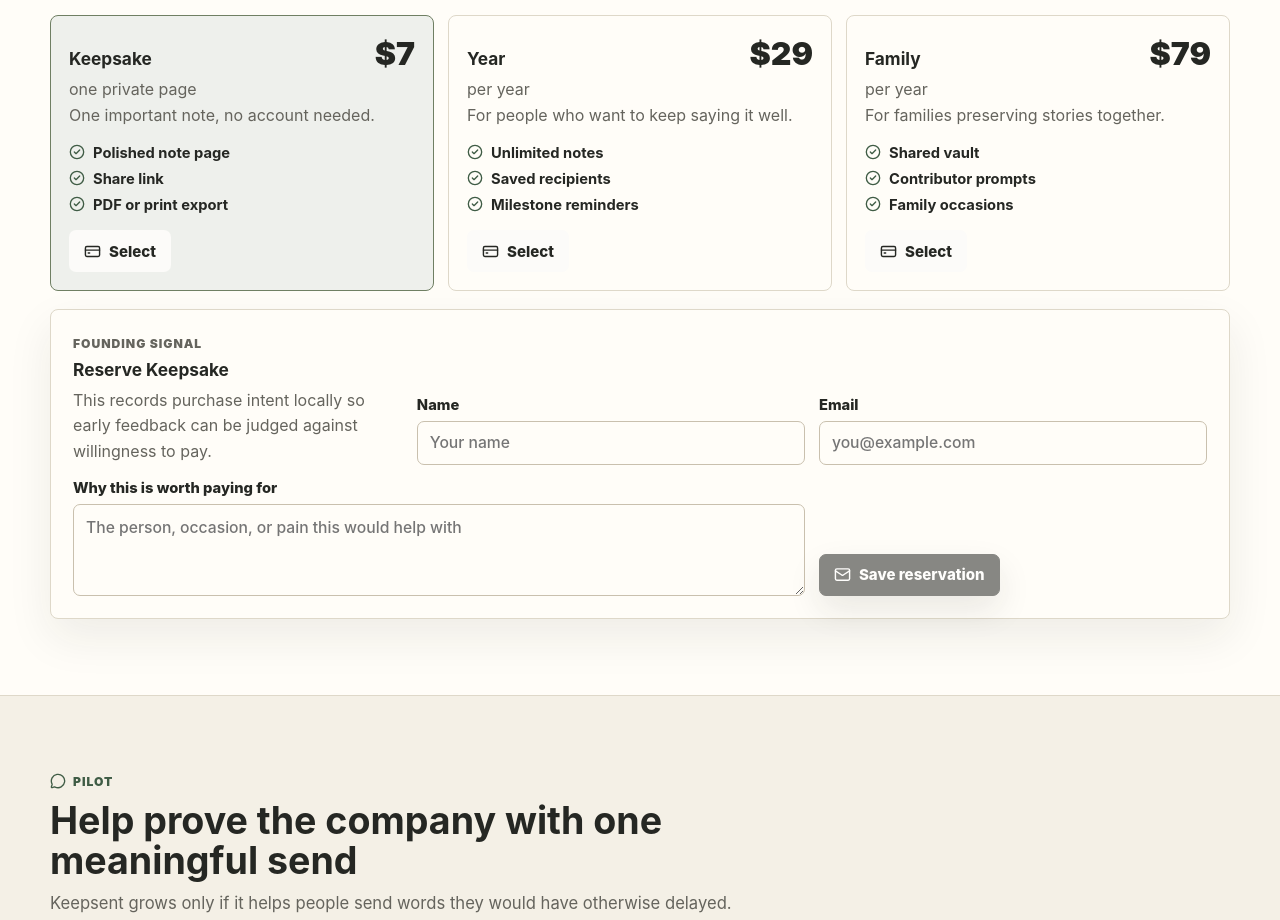
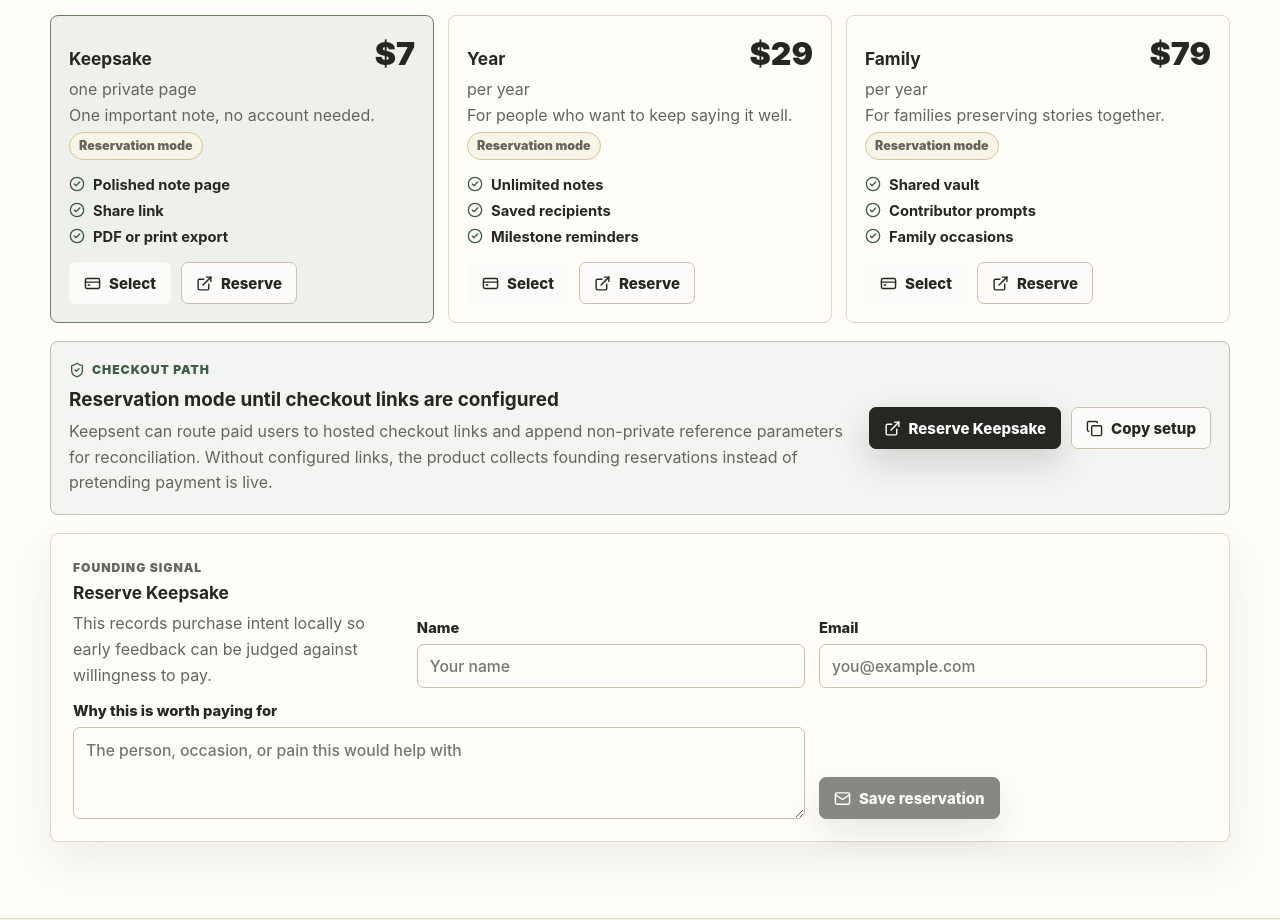
Before and after one commit to studio-glhf/keepsent, a React (Vite) app: page / in a window 1280 px wide. Shown: the part 5220-6140 px from the top of the page. Built offline with nearby package versions, Linux system fonts and the light colour scheme.

Commit message:
Add checkout-ready payment handoff

```diff
--- a/src/App.css
+++ b/src/App.css
@@ -788,6 +788,56 @@
   color: var(--sage-dark);
 }
 
+.plan-actions,
+.checkout-actions {
+  display: flex;
+  flex-wrap: wrap;
+  gap: 10px;
+}
+
+.checkout-badge {
+  display: inline-flex;
+  align-items: center;
+  width: fit-content;
+  min-height: 28px;
+  margin: 4px 0 0;
+  padding: 0 9px;
+  border: 1px solid color-mix(in srgb, var(--gold) 42%, var(--line));
+  border-radius: 999px;
+  background: color-mix(in srgb, var(--gold) 13%, white);
+  color: #604715;
+  font-size: 0.78rem;
+  font-weight: 900;
+}
+
+.checkout-badge.checkout-ready {
+  border-color: color-mix(in srgb, var(--sage) 42%, var(--line));
+  background: color-mix(in srgb, var(--sage) 12%, white);
+  color: var(--sage-dark);
+}
+
+.checkout-panel {
+  display: grid;
+  grid-template-columns: minmax(260px, 1fr) auto;
+  gap: 18px;
+  align-items: center;
+  margin-top: 18px;
+  padding: 18px;
+  border: 1px solid color-mix(in srgb, var(--sage) 28%, var(--line));
+  border-radius: 8px;
+  background: color-mix(in srgb, var(--sage) 8%, white);
+}
+
+.checkout-panel h3 {
+  margin: 6px 0 8px;
+  color: var(--ink);
+  font-size: 1.18rem;
+}
+
+.checkout-panel p:not(.eyebrow) {
+  color: var(--muted);
+}
+
 .reservation-panel {
   display: grid;
   grid-template-columns: minmax(240px, 0.85fr) 1fr 1fr;
@@ -1134,6 +1184,7 @@
   .planner-grid,
   .outreach-header,
   .outreach-grid,
+  .checkout-panel,
   .reservation-panel,
   .source-panel,
   .pilot-actions,
--- a/src/App.tsx
+++ b/src/App.tsx
@@ -32,6 +32,7 @@
 type CadenceKey = 'once' | 'yearly' | 'monthly'
 type FinishKey = 'letter' | 'card' | 'tribute'
 type OutreachStatus = 'candidate' | 'invited' | 'trying' | 'used' | 'reserved'
+type PlanName = 'Keepsake' | 'Year' | 'Family'
 
 type KeepsakeFinish = {
   style: FinishKey
@@ -81,7 +82,7 @@
 type Reservation = {
   id: string
   createdAt: string
-  plan: string
+  plan: PlanName
   name: string
   email: string
   why: string
@@ -280,7 +281,25 @@
     audience: 'For families preserving stories together.',
     features: ['Shared vault', 'Contributor prompts', 'Family occasions'],
   },
-]
+] satisfies Array<{
+  name: PlanName
+  price: string
+  cadence: string
+  audience: string
+  features: string[]
+}>
+
+const checkoutEnvKeys: Record<PlanName, string> = {
+  Keepsake: 'VITE_KEEPSENT_CHECKOUT_KEEPSAKE',
+  Year: 'VITE_KEEPSENT_CHECKOUT_YEAR',
+  Family: 'VITE_KEEPSENT_CHECKOUT_FAMILY',
+}
+
+const checkoutLinks: Record<PlanName, string> = {
+  Keepsake: String(import.meta.env.VITE_KEEPSENT_CHECKOUT_KEEPSAKE || ''),
+  Year: String(import.meta.env.VITE_KEEPSENT_CHECKOUT_YEAR || ''),
+  Family: String(import.meta.env.VITE_KEEPSENT_CHECKOUT_FAMILY || ''),
+}
 
 const momentPacks: MomentPack[] = [
   {
@@ -425,6 +444,46 @@
   return `${window.location.origin}${window.location.pathname}`
 }
 
+function getConfiguredCheckoutBase(planName: PlanName) {
+  const value = checkoutLinks[planName].trim()
+  if (!value) return ''
+
+  try {
+    const url = new URL(value)
+    return url.protocol === 'https:' ? url.toString() : ''
+  } catch {
+    return ''
+  }
+}
+
+function getCheckoutUrl(planName: PlanName, reference: string) {
+  const base = getConfiguredCheckoutBase(planName)
+  if (!base) return ''
+
+  const url = new URL(base)
+  url.searchParams.set('client_reference_id', reference)
+  url.searchParams.set('utm_source', 'keepsent')
+  url.searchParams.set('utm_medium', 'web')
+  url.searchParams.set('utm_campaign', 'founding_checkout')
+  url.searchParams.set('utm_content', planName.toLowerCase())
+  return url.toString()
+}
+
+function getCheckoutSetupNote() {
+  return [
+    'Keepsent checkout setup',
+    '',
+    'Create Stripe Payment Links for each paid offer, then set these Vite environment variables before build:',
+    `${checkoutEnvKeys.Keepsake}=https://buy.stripe.com/...`,
+    `${checkoutEnvKeys.Year}=https://buy.stripe.com/...`,
+    `${checkoutEnvKeys.Family}=https://buy.stripe.com/...`,
+    '',
+    'Keepsent appends client_reference_id plus UTM parameters for non-private reconciliation. Do not put private note text, share links, or recipient names in checkout metadata.',
+    '',
+    'Official Stripe Payment Links docs: https://docs.stripe.com/payment-links',
+  ].join('\n')
+}
+
 function getOutreachInvite(contact: OutreachContact) {
   const greeting = contact.name.trim() ? `Hi ${contact.name.trim()},` : 'Hi,'
   const momentLine = contact.moment.trim()
@@ -502,6 +561,10 @@
   return typeof value === 'string' && value in languages
 }
 
+function isPlanName(value: unknown): value is PlanName {
+  return typeof value === 'string' && plans.some((plan) => plan.name === value)
+}
+
 function isFinish(value: unknown): value is FinishKey {
   return typeof value === 'string' && value in finishes
 }
@@ -585,7 +648,7 @@
   return {
     id,
     createdAt,
-    plan,
+    plan: isPlanName(plan) ? plan : plans[0].name,
     name: asString(value.name),
     email,
     why: asString(value.why),
@@ -1290,7 +1353,7 @@
     null,
   )
   const [toast, setToast] = useState('')
-  const [selectedPlan, setSelectedPlan] = useState(plans[0].name)
+  const [selectedPlan, setSelectedPlan] = useState<PlanName>(plans[0].name)
   const [reservationForm, setReservationForm] = useState({
     name: '',
     email: '',
@@ -1373,6 +1436,21 @@
       remaining: Math.max(0, target - outreachContacts.length),
     }
   }, [outreachContacts])
+  const configuredCheckoutPlans = useMemo(
+    () => plans.filter((plan) => getConfiguredCheckoutBase(plan.name)).length,
+    [],
+  )
+  const selectedCheckoutUrl = useMemo(
+    () => getCheckoutUrl(selectedPlan, `pricing-${selectedPlan.toLowerCase()}`),
+    [selectedPlan],
+  )
+  const publishedCheckoutUrl = useMemo(
+    () =>
+      publishedNote
+        ? getCheckoutUrl(selectedPlan, `note-${publishedNote.id}`)
+        : '',
+    [publishedNote, selectedPlan],
+  )
 
   useEffect(() => {
     writeStorage(storageKeys.form, form)
@@ -1568,11 +1646,16 @@
   }
 
   function getReservationSummary(note: PublishedNote) {
+    const checkoutConfigured = Boolean(
+      getCheckoutUrl(selectedPlan, `note-${note.id}`),
+    )
+
     return [
       'Keepsent public-safe paid-intent summary',
       `Moment type: ${occasions[note.occasion].label}`,
       `Draft language: ${languages[note.language].label}`,
       `Selected plan: ${selectedPlan}`,
+      `Checkout mode: ${checkoutConfigured ? 'checkout link configured' : 'reservation only'}`,
       'Private note text, names, share links, and contact details intentionally omitted.',
       'Worth paying because: [replace with a broad, non-private reason]',
     ].join('\n')
@@ -2651,7 +2734,9 @@
                       <div className="reservation-nudge">
                         <p>
                           If that value is real, copy a public-safe summary and
-                          open the founding reservation form.
+                          {publishedCheckoutUrl
+                            ? ' continue to checkout.'
+                            : ' open the founding reservation form.'}
                         </p>
                         <div className="button-row">
                           <button
@@ -2667,6 +2752,17 @@
                             <Copy size={16} />
                             Copy summary
                           </button>
+                          {publishedCheckoutUrl ? (
+                            <a
+                              className="primary-button"
+                              href={publishedCheckoutUrl}
+                              target="_blank"
+                              rel="noreferrer"
+                            >
+                              <CreditCard size={16} />
+                              Open checkout
+                            </a>
+                          ) : (
                             <a
                               className="secondary-button"
                               href={foundingReservationUrl}
@@ -2676,6 +2772,7 @@
                               <ExternalLink size={16} />
                               Open form
                             </a>
+                          )}
                         </div>
                       </div>
                     )}
@@ -3138,9 +3235,18 @@
             </p>
           </div>
           <div className="pricing-grid">
-            {plans.map((plan) => (
+            {plans.map((plan) => {
+              const checkoutUrl = getCheckoutUrl(
+                plan.name,
+                `pricing-${plan.name.toLowerCase()}`,
+              )
+              const checkoutReady = Boolean(checkoutUrl)
+
+              return (
                 <article
-                className={selectedPlan === plan.name ? 'plan-card selected' : 'plan-card'}
+                  className={
+                    selectedPlan === plan.name ? 'plan-card selected' : 'plan-card'
+                  }
                   key={plan.name}
                 >
                   <div className="plan-topline">
@@ -3149,6 +3255,15 @@
                   </div>
                   <p>{plan.cadence}</p>
                   <p>{plan.audience}</p>
+                  <p
+                    className={
+                      checkoutReady
+                        ? 'checkout-badge checkout-ready'
+                        : 'checkout-badge'
+                    }
+                  >
+                    {checkoutReady ? 'Checkout ready' : 'Reservation mode'}
+                  </p>
                   <ul>
                     {plan.features.map((feature) => (
                       <li key={feature}>
@@ -3157,6 +3272,7 @@
                       </li>
                     ))}
                   </ul>
+                  <div className="plan-actions">
                     <button
                       className="icon-button"
                       type="button"
@@ -3165,8 +3281,86 @@
                       <CreditCard size={17} />
                       Select
                     </button>
+                    {checkoutReady ? (
+                      <a
+                        className="primary-button"
+                        href={checkoutUrl}
+                        target="_blank"
+                        rel="noreferrer"
+                      >
+                        <ExternalLink size={17} />
+                        Checkout
+                      </a>
+                    ) : (
+                      <a
+                        className="secondary-button"
+                        href={foundingReservationUrl}
+                        target="_blank"
+                        rel="noreferrer"
+                      >
+                        <ExternalLink size={17} />
+                        Reserve
+                      </a>
+                    )}
+                  </div>
                 </article>
-            ))}
+              )
+            })}
+          </div>
+
+          <div className="checkout-panel">
+            <div>
+              <p className="eyebrow">
+                <ShieldCheck size={16} />
+                Checkout path
+              </p>
+              <h3>
+                {configuredCheckoutPlans > 0
+                  ? `${configuredCheckoutPlans} plan checkout ${
+                      configuredCheckoutPlans === 1 ? 'link is' : 'links are'
+                    } configured`
+                  : 'Reservation mode until checkout links are configured'}
+              </h3>
+              <p>
+                Keepsent can route paid users to hosted checkout links and append
+                non-private reference parameters for reconciliation. Without
+                configured links, the product collects founding reservations
+                instead of pretending payment is live.
+              </p>
+            </div>
+            <div className="checkout-actions">
+              {selectedCheckoutUrl ? (
+                <a
+                  className="primary-button"
+                  href={selectedCheckoutUrl}
+                  target="_blank"
+                  rel="noreferrer"
+                >
+                  <CreditCard size={17} />
+                  Open {selectedPlan} checkout
+                </a>
+              ) : (
+                <a
+                  className="primary-button"
+                  href={foundingReservationUrl}
+                  target="_blank"
+                  rel="noreferrer"
+                >
+                  <ExternalLink size={17} />
+                  Reserve {selectedPlan}
+                </a>
+              )}
+              <button
+                className="secondary-button"
+                type="button"
+                onClick={() =>
+                  copyText(getCheckoutSetupNote(), 'Checkout setup copied')
+                }
+              >
+                <Copy size={17} />
+                Copy setup
+              </button>
+            </div>
           </div>
 
           <div className="reservation-panel">
```
Also changed, not shown: 2 other files (tests, documents, lock files or other folders). Lines whose indentation alone changed are shown as unchanged.
